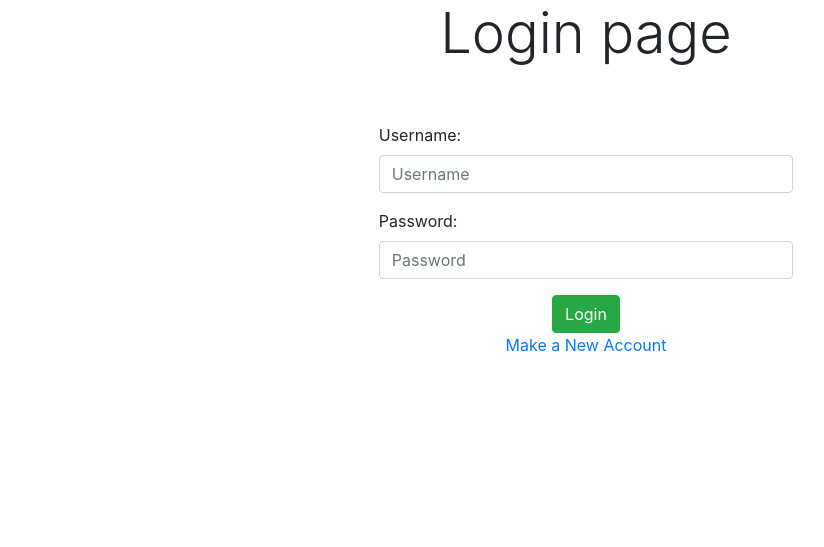
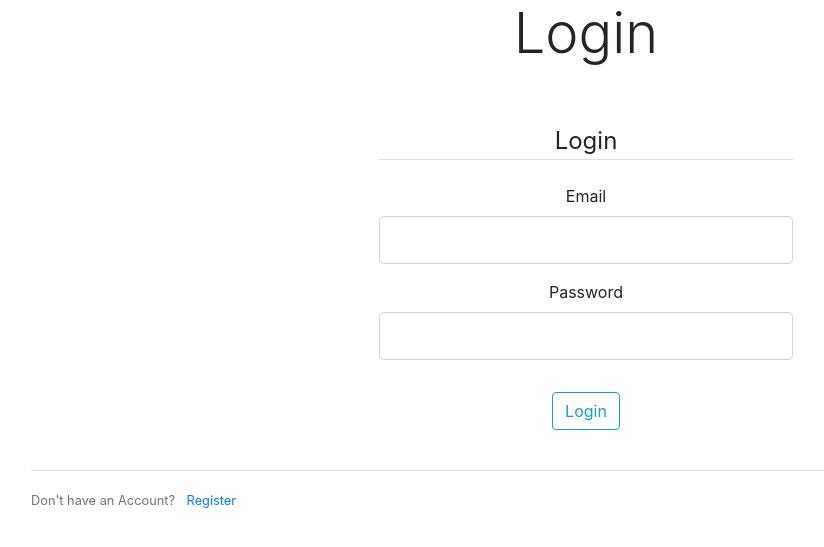
Before and after one commit to Araon/swizzle, a Flask app: page /login in a window 1280 px wide. Shown: the top 547 px of the page, without its empty margins (54-878 px from the left). Run offline with Flask 2, Linux system fonts and the light colour scheme.

Commit message:
added login and registration form

```diff
--- a/swizzle/__init__.py
+++ b/swizzle/__init__.py
@@ -2,4 +2,6 @@ from flask import Flask
 
 app = Flask(__name__)
 
+app.config['SECRET_KEY'] = '7ef110cbba2b2d844d791a38b689fc85'
+
 from swizzle import routes
--- a/swizzle/database.py
+++ b/swizzle/database.py
@@ -1,3 +1,9 @@
+'''
+Temporary Database management system
+todo: to be replaced by models.py and db system to be used to mysql
+'''
+
+
 import sqlite3
 import logging
 logging.basicConfig(level=logging.INFO)
--- /dev/null
+++ b/swizzle/forms.py
@@ -0,0 +1,28 @@
+from flask_wtf import FlaskForm
+from wtforms import StringField, PasswordField, SubmitField
+from wtforms.validators import DataRequired, Email,length
+
+
+class RegistrationForm(FlaskForm):
+    '''
+    This class is responsible for handling the registration data and making the registration page
+
+    '''
+
+    username = StringField('Username',validators=[DataRequired(), length(min=2, max=20)])
+    email = StringField('Email', validators=[DataRequired(), Email()])
+    password = PasswordField('Password', validators=[DataRequired(), length(min=2)])
+
+    submit = SubmitField('Sign Up')
+
+
+
+class LoginForm(FlaskForm):
+    '''
+    This class is responsible for handling the login data and making the login page
+
+    '''
+
+    email = StringField('Email', validators=[DataRequired(), Email()])
+    password = PasswordField('Password', validators=[DataRequired(), length(min=2)])
+    submit = SubmitField('Login')
--- a/swizzle/routes.py
+++ b/swizzle/routes.py
@@ -1,6 +1,6 @@
-from flask import render_template, url_for, request
+from flask import render_template, flash, url_for, request,redirect
 from swizzle import app
-from swizzle.database import insert_data
+from swizzle.forms import RegistrationForm, LoginForm
 
 
 @app.route("/")
@@ -9,24 +9,18 @@ def index():
 
 @app.route("/login", methods=["POST","GET"])
 def login():
-    if request.method == "POST":
-        username = request.form["username"]
-        password = request.form["pwd"]
+    form = LoginForm()
+    return render_template('login.html', form=form)
 
-    else:
-        return render_template('login.html')
 
 @app.route("/register", methods=["POST", "GET"])
 def register():
-    if request.method == "POST":
-        username = request.form["username"]
-        password = request.form["pwd"]
-        email = request.form["email"]
+    form = RegistrationForm()
+    if form.validate_on_submit():
+        flash(f'Account Created for {form.username.data}!', 'success')
+        return redirect(url_for('login'))
+    return render_template('register.html', form=form)
 
-        insert_data(username,password,email)
-        return "<a href='/'>Back</a>"
-    else:
-        return render_template('register.html')
 
 
 @app.route("/play")
--- a/swizzle/templates/gamepage.html
+++ b/swizzle/templates/gamepage.html
@@ -5,7 +5,7 @@
     <meta name="viewport" content="width=device-width, initial-scale=1.0" />
     <meta http-equiv="X-UA-Compatible" content="ie=edge" />
     <link rel="stylesheet" href="{{ url_for('static', filename='css/gamePage.css')}}" />
-    <title>HETC</title>
+    <title>Swizzle - Rock-Paper-Scissor</title>
   </head>
   <body>
     <section class="game">
--- a/swizzle/templates/home.html
+++ b/swizzle/templates/home.html
@@ -3,7 +3,7 @@
 
 {% block content %}
 <div class="container ">
-    <h2 class="display-4 text-center">Landing Page</h2>
+    <h2 class="display-4 text-center">Swizzle - Landing Page</h2>
     <br>
     <div class="col-xl-5 col-lg-6 col-md-8 col-sm-10 mx-auto text-center p-4">
         <a href="/play">Play - as guest</a>
--- a/swizzle/templates/layout.html
+++ b/swizzle/templates/layout.html
@@ -4,12 +4,19 @@
         <meta charset="UTF-8">
         <link rel="stylesheet" href="https://cdn.jsdelivr.net/npm/bootstrap@4.5.3/dist/css/bootstrap.min.css" integrity="sha384-TX8t27EcRE3e/ihU7zmQxVncDAy5uIKz4rEkgIXeMed4M0jlfIDPvg6uqKI2xXr2" crossorigin="anonymous">
         <meta name="viewport" content="width=device-width, initial-scale=1.0">
-        <title>Rock - Paper - Scissors</title>
+        <title>Swizzle</title>
     </head>
     <body>
-
+        {% with messages = get_flashed_messages(with_categories = true) %}
+            {% if messages %}
+                {% for category, message in messages %}
+                    <dir class="alert alert-{{ category }}">
+                        {{ message }}
+                    </dir>
+                {% endfor%}
+            {% endif %}
+        {% endwith %}
         {% block content %}{% endblock %}
-
     </body>
     <script src="https://code.jquery.com/jquery-3.5.1.slim.min.js" integrity="sha384-DfXdz2htPH0lsSSs5nCTpuj/zy4C+OGpamoFVy38MVBnE+IbbVYUew+OrCXaRkfj" crossorigin="anonymous"></script>
     <script src="https://cdn.jsdelivr.net/npm/bootstrap@4.5.3/dist/js/bootstrap.bundle.min.js" integrity="sha384-ho+j7jyWK8fNQe+A12Hb8AhRq26LrZ/JpcUGGOn+Y7RsweNrtN/tE3MoK7ZeZDyx" crossorigin="anonymous"></script>
--- a/swizzle/templates/login.html
+++ b/swizzle/templates/login.html
@@ -2,22 +2,31 @@
 
 {% block content %}
 <div class="container ">
-    <h2 class="display-4 text-center">Login page</h2>
+    <h2 class="display-4 text-center">Login</h2>
     <br>
-    <div class="col-xl-5 col-lg-6 col-md-8 col-sm-10 mx-auto text-center p-4">
-        <form action="/login" method="post" class="justify-content-center">
-            <div class="form-group text-left">
-            <label for="username">Username: </label>
-            <input type="text" class="form-control" placeholder="Username" id="username" name="username">
+    <div class="col-xl-5 col-lg-6 col-md-8 col-sm-10 mx-auto text-center form p-4">
+        <form action="" method="POST" class="justify-content-center">
+            {{form.hidden_tag() }}
+            <fieldset class="form-group">
+                <legend class="border-bottom mb-4">Login</legend>
+                <div class="form-group">
+                    {{ form.email.label(class="form-control-label") }}
+                    {{ form.email(class="form-control form-control-lg") }}
+                </div>
+                <div class="form-group">
+                    {{ form.password.label(class="form-control-label") }}
+                    {{ form.password(class="form-control form-control-lg") }}
+                </div>
+            </fieldset>
+            <div class="form-group">
+                {{ form.submit(class="btn btn-outline-info")}}
             </div>
-            <div class="form-group text-left">
-            <label for="pwd">Password:</label>
-            <input type="password" class="form-control" placeholder="Password" id="pwd" name="pwd">
-            </div>
-            <button type="submit" class="btn btn-success">Login</button>
-            <br>
-            <a href="/register">Make a New Account</a>
         </form>
+    </div>
+    <div class="border-top pt-3">
+        <small class="text-muted">
+            Don't have an Account? <a class="ml-2" href="{{ url_for('register') }}">Register</a>
+        </small>
     </div>
 </div>
 
```
Also changed, not shown: swizzle/templates/register.html (+22 -11 lines).
